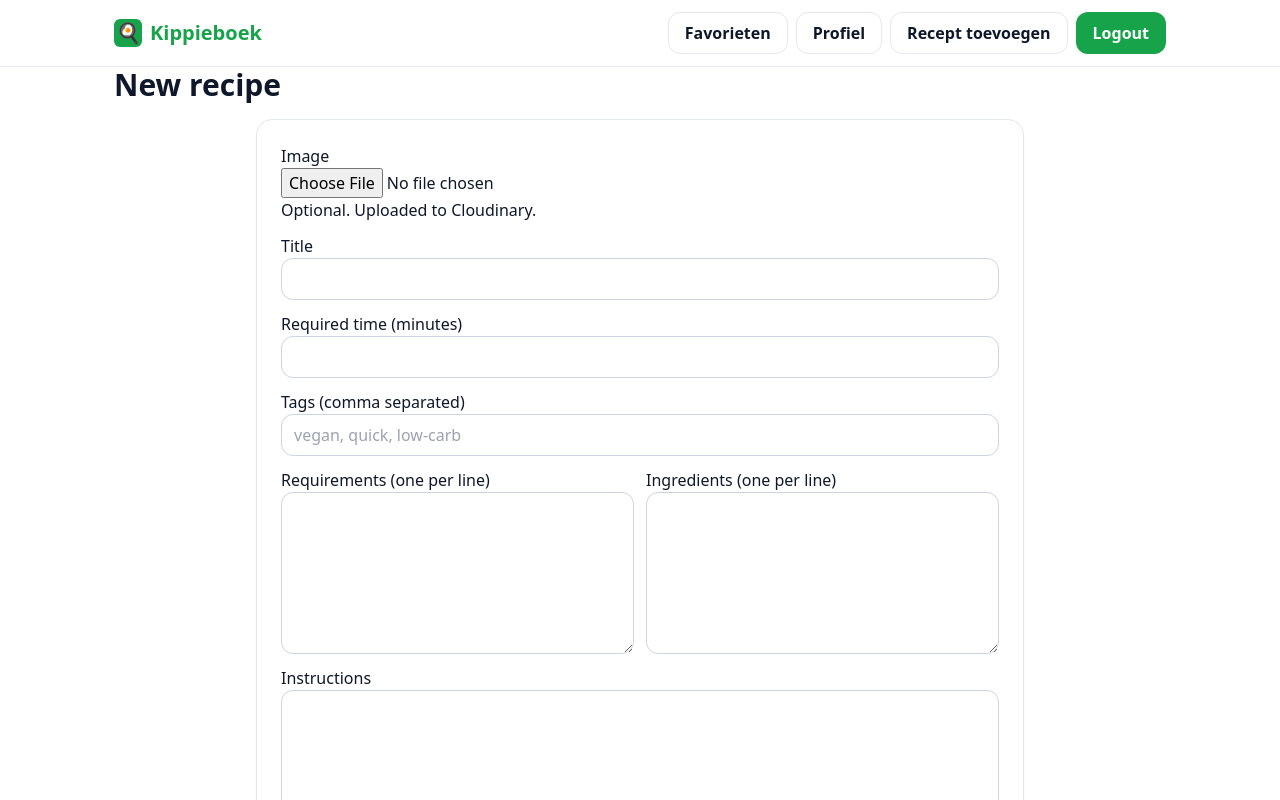
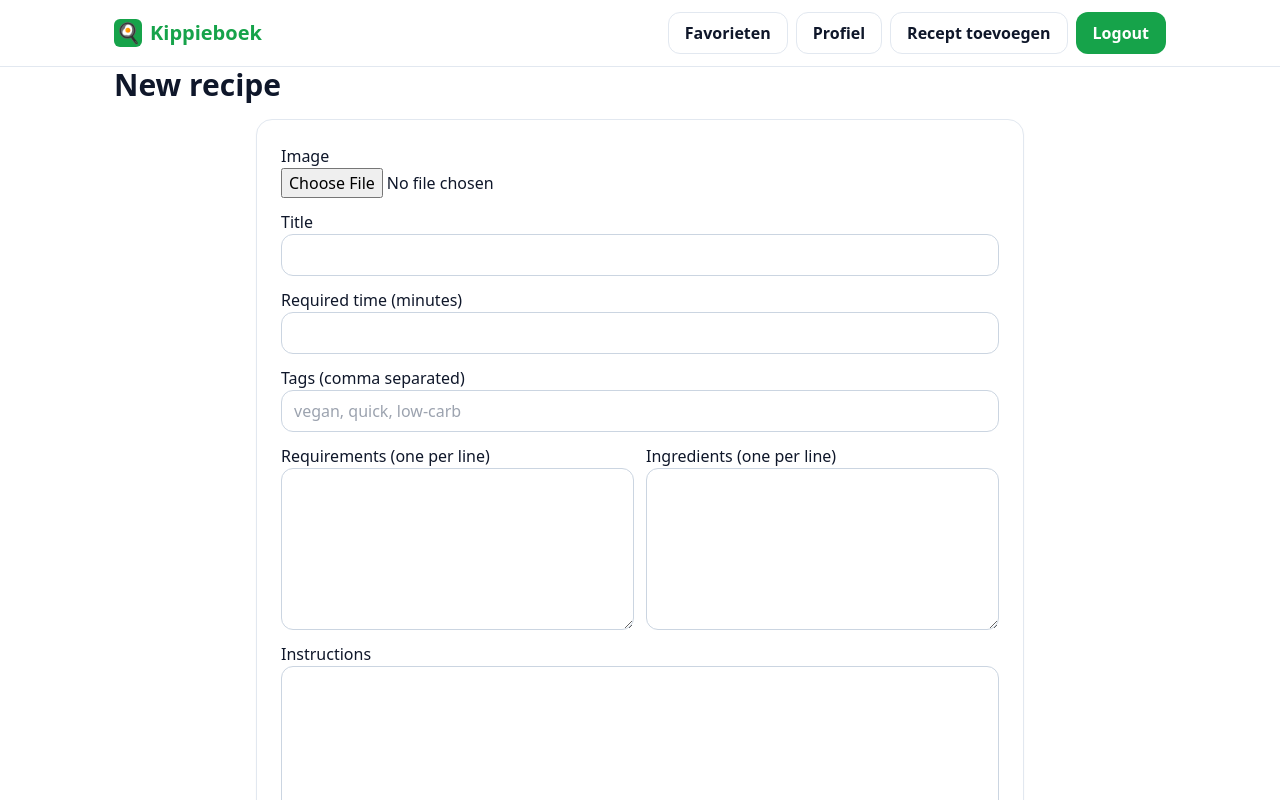
Before and after one commit to raviramcharan/mealbase, a Next.js app: page /recipes/new in a window 1280 px wide. Shown: the top 800 px of the page. Built offline with nearby package versions, Linux system fonts and the light colour scheme; no server answers; sample sign-in values are in the browser's storage.

Commit message:
Update RecipeForm.tsx

```diff
--- a/src/components/RecipeForm.tsx
+++ b/src/components/RecipeForm.tsx
@@ -62,7 +62,6 @@ export default function RecipeForm() {
       <div className="min-w-0">
         <label>Image</label>
         <input type="file" className="block w-full max-w-full min-w-0" accept="image/*" onChange={(e) => setFile(e.target.files?.[0] || null)} />
-        <div className="help">Optional. Uploaded to Cloudinary.</div>
       </div>
       <div className="min-w-0">
         <label>Title</label>
```
